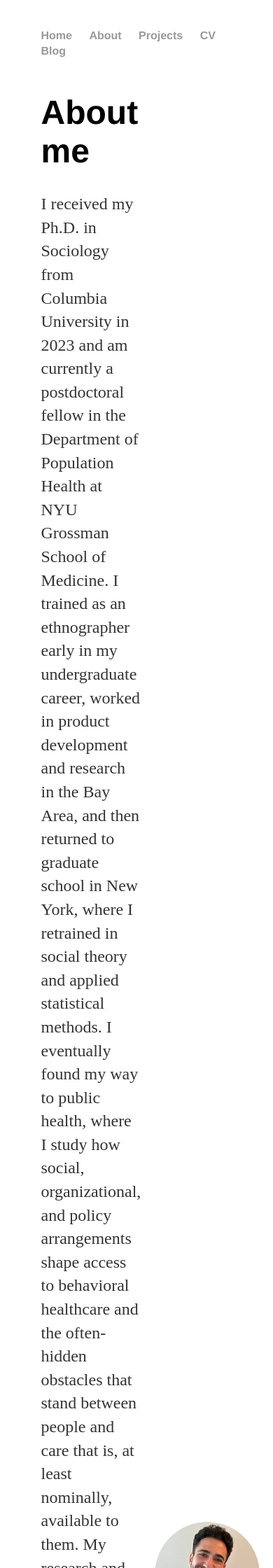
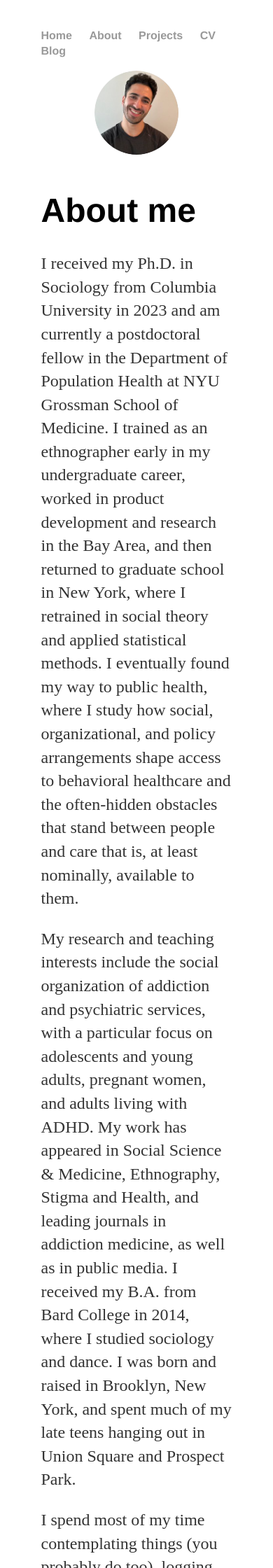
Before and after one commit to aja2182/aja2182.github.io, a Jekyll site: the page built from about/index.html, in a window 390 px wide. Shown: the top 2240 px of the page at 70% size. Built offline with Jekyll 4.4.1, drawn with Linux system fonts in a browser that asks for light colours; some of the changed text lies outside the part shown.

Commit message:
Update index.html

```diff
--- a/about/index.html
+++ b/about/index.html
@@ -3,59 +3,51 @@ layout: default
 title: About me
 ---
 
-<head>
-
-    <!-- Google tag (gtag.js) -->
-<script async src="https://www.googletagmanager.com/gtag/js?id=G-6186QB07PF"></script>
-<script>
-  window.dataLayer = window.dataLayer || [];
-  function gtag(){dataLayer.push(arguments);}
-  gtag('js', new Date());
-
-  gtag('config', 'G-6186QB07PF');
-</script>
-
-
-
-    <meta charset="UTF-8">
-    <meta name="viewport" content="width=device-width, initial-scale=1.0">
 <style>
   .about {
     display: flex;
-            align-items: center;
-            justify-content: space-between;
+    align-items: flex-start;
+    gap: 20px;
   }
-        .about img.avatar {
+  .about .avatar {
     border-radius: 50%;
-            width: 150px; /* Adjust the size as needed */
-            height: 150px; /* Ensure the height matches the width for a perfect circle */
-            margin-left: 20px; /* Space between the image and the text */
+    width: 150px;
+    height: 150px;
+    object-fit: cover;
+    flex-shrink: 0;
   }
   .text-content {
     flex: 1;
+    min-width: 0;
+  }
+  @media (max-width: 600px) {
+    .about {
+      flex-direction: column-reverse;
+      align-items: center;
+    }
+    .about .avatar { width: 120px; height: 120px; }
   }
 </style>
-</head>
-<body>
+
 <div class="about">
   <div class="text-content">
     <h1>About me</h1>
+    <p>I received my Ph.D. in Sociology from Columbia University in 2023 and am currently a postdoctoral fellow in the Department of Population Health at NYU Grossman School of Medicine. I trained as an ethnographer early in my undergraduate career, worked in product development and research in the Bay Area, and then returned to graduate school in New York, where I retrained in social theory and applied statistical methods. I eventually found my way to public health, where I study how social, organizational, and policy arrangements shape access to behavioral healthcare and the often-hidden obstacles that stand between people and care that is, at least nominally, available to them.</p>
+    <p>My research and teaching interests include the social organization of addiction and psychiatric services, with a particular focus on adolescents and young adults, pregnant women, and adults living with ADHD. My work has appeared in Social Science &amp; Medicine, Ethnography, Stigma and Health, and leading journals in addiction medicine, as well as in public media. I received my B.A. from Bard College in 2014, where I studied sociology and dance. I was born and raised in Brooklyn, New York, and spent much of my late teens hanging out in Union Square and Prospect Park.</p>
+    <p>I spend most of my time contemplating things (you probably do too), logging reps and sets, and, like a good millennial, keeping my top eight friends close.</p>
+  </div>
+  <img src="avatar.png" alt="Josh Aleksanyan" class="avatar">
+</div>
 
-              <p> I received my Ph.D. in Sociology from Columbia University in 2023 and am currently a postdoctoral fellow in the Department of Population Health at NYU Grossman School of Medicine. I trained as an ethnographer early in my undergraduate career, worked in product development and research in the Bay Area, and then returned to graduate school in New York, where I retrained in social theory and applied statistical methods. I eventually found my way to public health, where I study how social, organizational, and policy arrangements shape access to behavioral healthcare and the often-hidden obstacles that stand between people and care that is, at least nominally, available to them.
-
-My research and teaching interests include the social organization of addiction and psychiatric services, with a particular focus on adolescents and young adults, pregnant women, and adults living with ADHD. My work has appeared in Social Science & Medicine, Ethnography, Stigma and Health, and leading journals in addiction medicine, as well as in public media. I received my B.A. from Bard College in 2014, where I studied sociology and dance. I was born and raised in Brooklyn, New York, and spent much of my late teens hanging out in Union Square and Prospect Park.
-
-I spend most of my time contemplating things (you probably do too), logging reps and sets, and, like a good millennial, keeping my top eight friends close.  </p>
-        </div>
-        <img src="avatar.png" alt="Avatar" class="avatar">
-    </div>
+<h4>Research Interests</h4>
+<p>My current work focuses on three key areas of research: (1) identifying facilitators and barriers to appealing and effective treatment across publicly and commercially insured patients, organizations, and policy contexts, (2) detailing the motivation and meaning of treatment and recovery among young adult patients and their providers, and (3) assessing the clinical course, treatment, and outcomes of adolescents and young adults with comorbid ADHD and substance use disorder.</p>
 
 <script type="application/ld+json">
 {
   "@context": "https://schema.org/",
   "@type": "Person",
   "name": "Alexander Joshua Aleksanyan",
-  "url": "aja2182.github.io",
+  "url": "https://aja2182.github.io",
   "image": "https://aja2182.github.io/about/avatar.png",
   "jobTitle": "Sociologist",
   "worksFor": {
```
Also changed, not shown: other parts of about/index.html (+0 -9 lines). Lines whose indentation alone changed are shown as unchanged.
